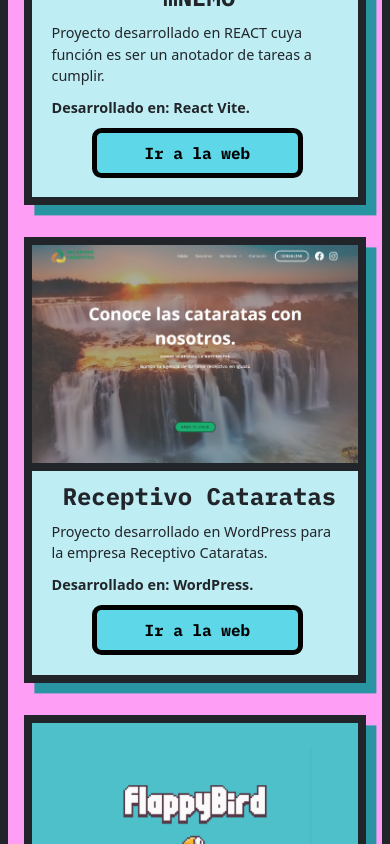
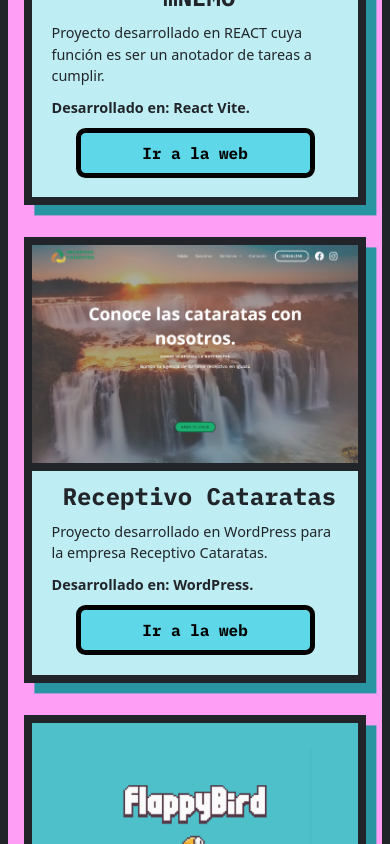
Before and after one commit to felipearredondo08/Porfolio, a React (Vite) app: page / in a window 390 px wide. Shown: the part 2400-3244 px from the top of the page. Built offline with nearby package versions, Linux system fonts and the light colour scheme.

Commit message:
arreglados botones y fade in sobremi

```diff
--- a/src/components/Menu.css
+++ b/src/components/Menu.css
@@ -85,8 +85,7 @@
   /* Duración de la animación: 2 segundos */
   animation-fill-mode: forwards;
   /* Mantener el estado final de la animación */
-
-}
+  }
 
 .navbar {
   background-color: #ffffff;
@@ -99,9 +98,6 @@
   /* Texto blanco */
   /* Agrega cualquier otra propiedad CSS que desees para el modo oscuro */
   border-color: white;
-
-
-
 }
 
 .dark-mode .menu-text {
@@ -110,8 +106,6 @@
   font-weight: 600;
   font-style: normal;
   margin-left: 0rem;
-
-
 }
 
 
@@ -123,7 +117,6 @@
   margin-right: 8.5%;
   background-color: white;
   box-shadow: 0px 0px 10px 10px rgba(255, 255, 255, 0.5);
-
 }
 
 
@@ -131,15 +124,10 @@
   border-color: #dee2e6;
   margin-left: 2rem;
   border-width: 0.2rem;
-
-
-
 }
 
 .dark-mode #hamburguesa {
   color: #f8f9fa;
-  margin: 0%;
-
 }
 
 /* Estilos para las líneas del menú desplegable en modo oscuro */
--- a/src/components/Proyectos.css
+++ b/src/components/Proyectos.css
@@ -9,6 +9,7 @@
 	border-radius: 0.6rem;
 	font-weight: 700;
 	border: 0.35rem solid;
+
 
 }
 
@@ -23,7 +24,13 @@
 	margin-left: 26%;
 	align-self: center;
 	font-family: "IBM Plex Mono", monospace;
+
+
+
 }
+
+
+
 
 .contenedor-tarjetas {
 
@@ -44,6 +51,7 @@
 		font-size: 1.8rem;
 	}
 }
+
 
 .cta {
 
@@ -80,8 +88,8 @@
 }
 
 .cta a {
-	margin-left: 5rem;
-	display: inline-block;
+
+
 	color: black;
 	padding: 0.5rem 3rem;
 	text-decoration: none;
@@ -89,14 +97,18 @@
 	border-radius: 0.6rem;
 	font-weight: 700;
 	border: 0.35rem solid;
+
+
+	display: block; /* Para ocupar todo el ancho disponible */
+	text-align: center;
+	/* Cambia el margen a 0 en pantallas de celular */
+	margin-left: 5rem;
+	margin-right: 5rem;
 }
 
-@media (max-width: 767.98px) {
-	.cta a {
-		margin-left: 2.5rem;
-		/* Cambia el margen a 0 en pantallas de celular */
-	}
-}
+
+
+
 
 #titulo-proyectos {
 	text-align: center;
@@ -191,14 +203,16 @@
 @media (max-width: 991.98px) {
 
 
+
 	#boton-modal {
 		margin: 3rem;
 	}
 
 	.cta__text-column button {
 		align-items: center;
-		margin-left: 18%;
+		margin-left: 15%;
 		align-self: center;
+
 	}
 
 
@@ -264,6 +278,18 @@
 		text-align: center;
 	}
 
+	.cta a {
+		margin: 2 auto; /* Centra horizontalmente */
+        display: block; /* Para ocupar todo el ancho disponible */
+        text-align: center;
+		/* Cambia el margen a 0 en pantallas de celular */
+		margin-left: 1.5rem;
+		margin-right: 1.5rem;
+	}
+
+
+
+
 }
 
 .dark-mode .cta{
@@ -277,6 +303,7 @@
 	border-color: rgb(255, 255, 255);
 	border-width: 0.35rem;
 	transition: all 0.5s ease;
+
 
 
 }
--- a/src/components/Proyectos.jsx
+++ b/src/components/Proyectos.jsx
@@ -153,7 +153,7 @@
                             <h2>mNEMO</h2>
                             <p>Proyecto desarrollado en REACT cuya función es ser un anotador de tareas a cumplir.</p>
                             <p className="lenguajes">Desarrollado en: React Vite.</p>
-                            <a className="irAWeba" href="https://661a83ed8aae174004a61a22--cute-dragon-57c927.netlify.app/">Ir a la web</a>
+                            <a className="irAWeb" href="https://661a83ed8aae174004a61a22--cute-dragon-57c927.netlify.app/">Ir a la web</a>
                         </div>
                     </article>
 
@@ -163,7 +163,7 @@
                             <h2>Receptivo Cataratas</h2>
                             <p>Proyecto desarrollado en WordPress para la empresa Receptivo Cataratas.</p>
                             <p className="lenguajes">Desarrollado en: WordPress.</p>
-                            <a className="irAWeba" href="https://www.receptivocataratas.com">Ir a la web</a>
+                            <a className="irAWeb" href="https://www.receptivocataratas.com">Ir a la web</a>
                         </div>
                     </article>
 
@@ -221,6 +221,7 @@
                             <p>Proyecto desarrollado como practica de JS.</p>
                             <p className="lenguajes">Desarrollado en: Html5, Css3 y Javascript </p>
                             <a className="irAWeb" href="https://661c459d7b4a5ebc0a310a4b--splendid-arithmetic-1d9605.netlify.app/">Ir a la web</a>
+
                         </div>
                     </article>
 
--- a/src/components/SobreMi.css
+++ b/src/components/SobreMi.css
@@ -8,6 +8,7 @@
     border: 0.5rem solid;
     margin-left: auto;
     margin-right: auto;
+    animation: fadeIn 1s ease-in-out;
 
 }
 
```
